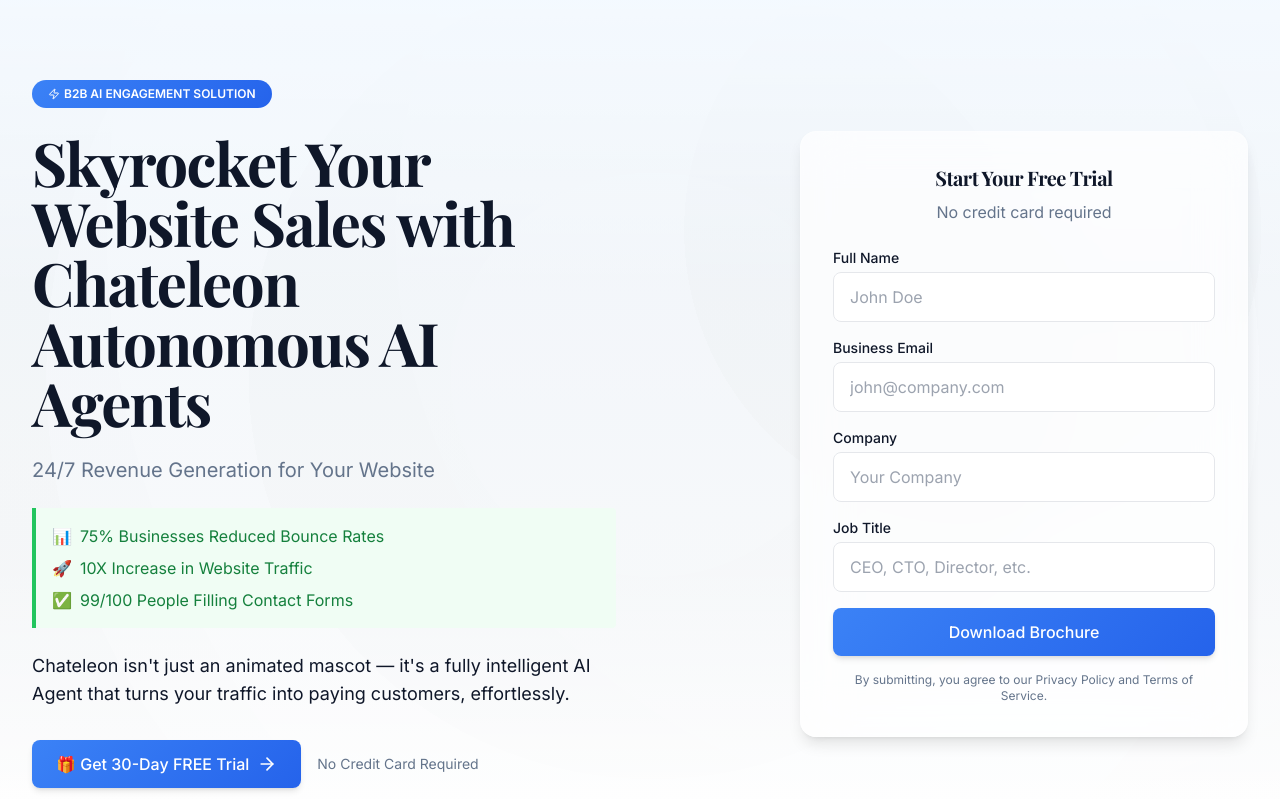
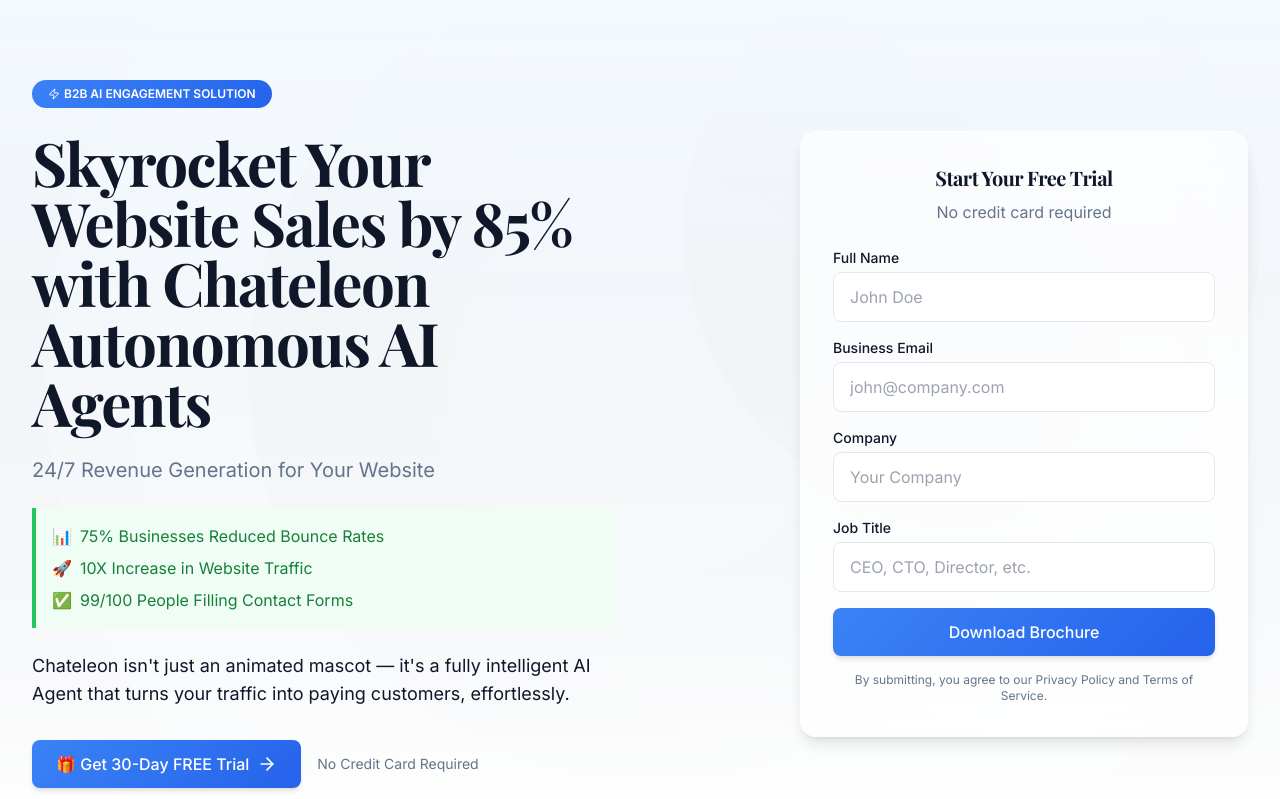
Before and after one commit to chhaviRW/chatleon-landing-page, a React (Vite) app: page / in a window 1280 px wide. Shown: the top 799 px of the page. Built offline with nearby package versions, Linux system fonts and the light colour scheme.

Commit message:
Add marketing copy

```diff
--- a/src/components/Hero.tsx
+++ b/src/components/Hero.tsx
@@ -43,7 +43,7 @@ const Hero = () => {
             </div>
 
             <h1 className="text-4xl md:text-5xl lg:text-6xl font-bold mb-6 tracking-tight">
-              Skyrocket Your Website Sales with Chateleon Autonomous AI Agents
+              Skyrocket Your Website Sales by 85% with Chateleon Autonomous AI Agents
             </h1>
 
             <div className="space-y-6 mb-8">
```
